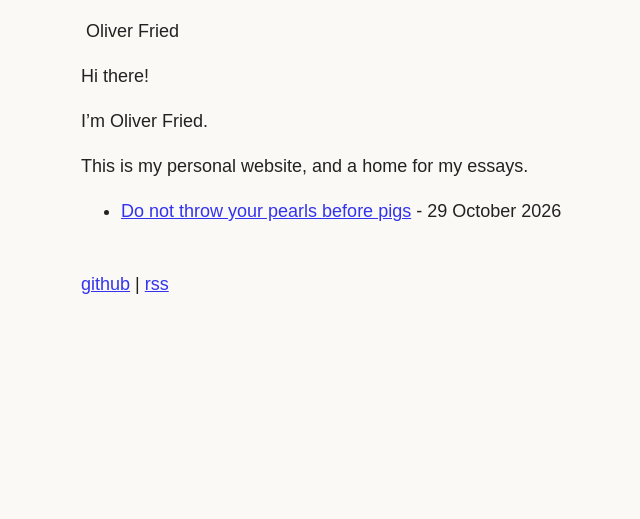
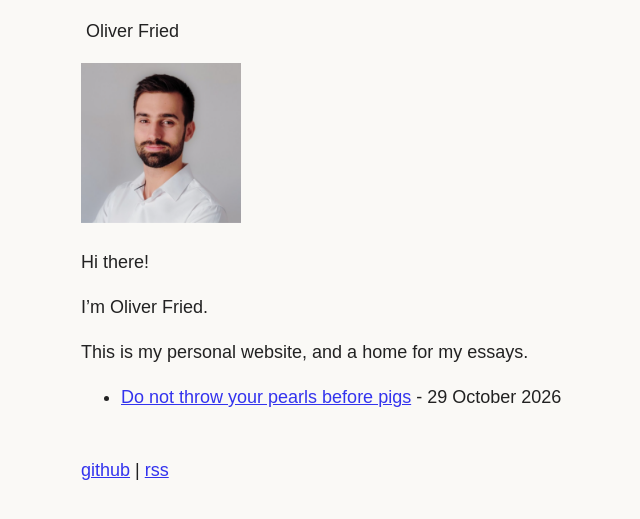
Before and after one commit to oliver-fried/oliverfried-blog, a Jekyll site: the page built from index.md, in a window 1280 px wide. Shown: the top 519 px of the page, without its empty margins (175-815 px from the left). Built offline with Jekyll 4.4.1, drawn with Linux system fonts in a browser that asks for light colours.

Commit message:
Show Oliver’s profile picture above the home page introduction
Use the supplied local profile pic.png at 160 by 160 pixels, preserving its aspect ratio and including alt text.

```diff
--- a/index.md
+++ b/index.md
@@ -1,5 +1,7 @@
 ---
 ---
+
+<img src="{{ '/profile%20pic.png' | relative_url }}" alt="Oliver Fried" width="160" height="160">
 
 Hi there!
 
```
